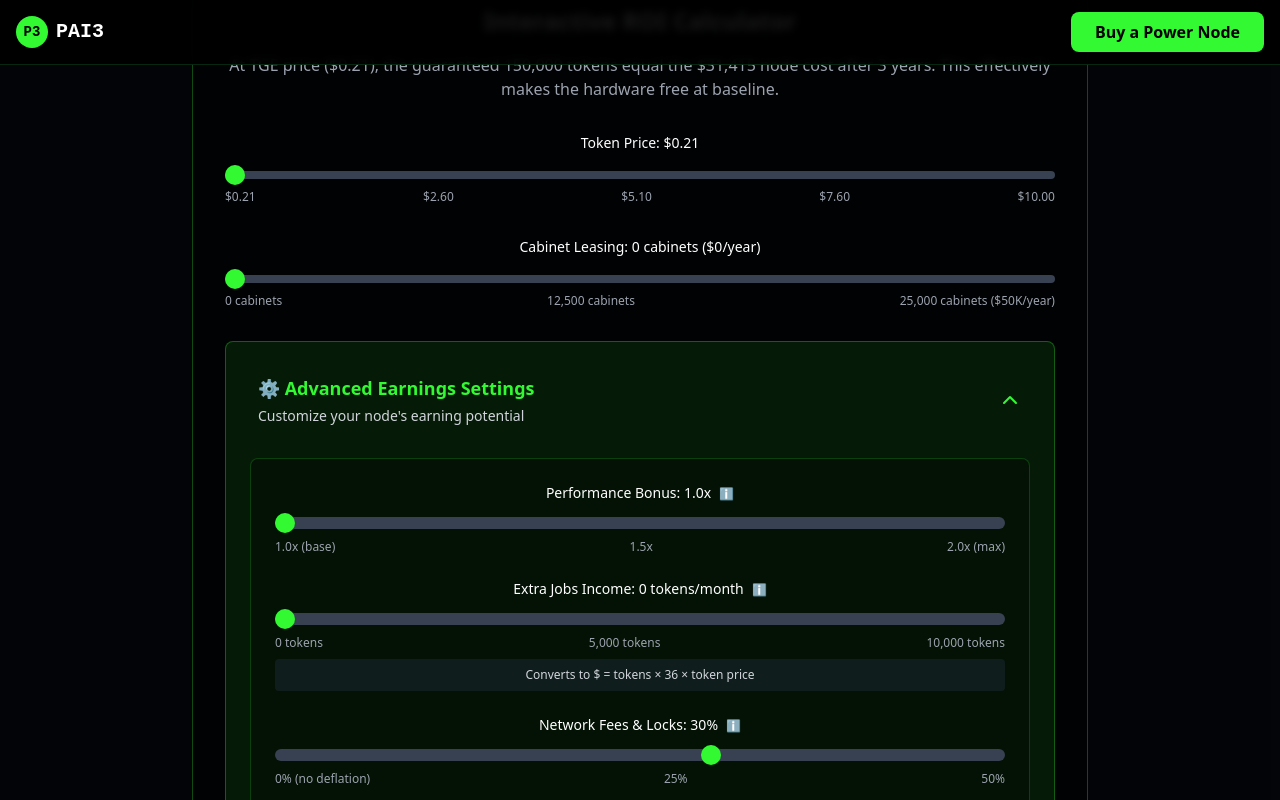
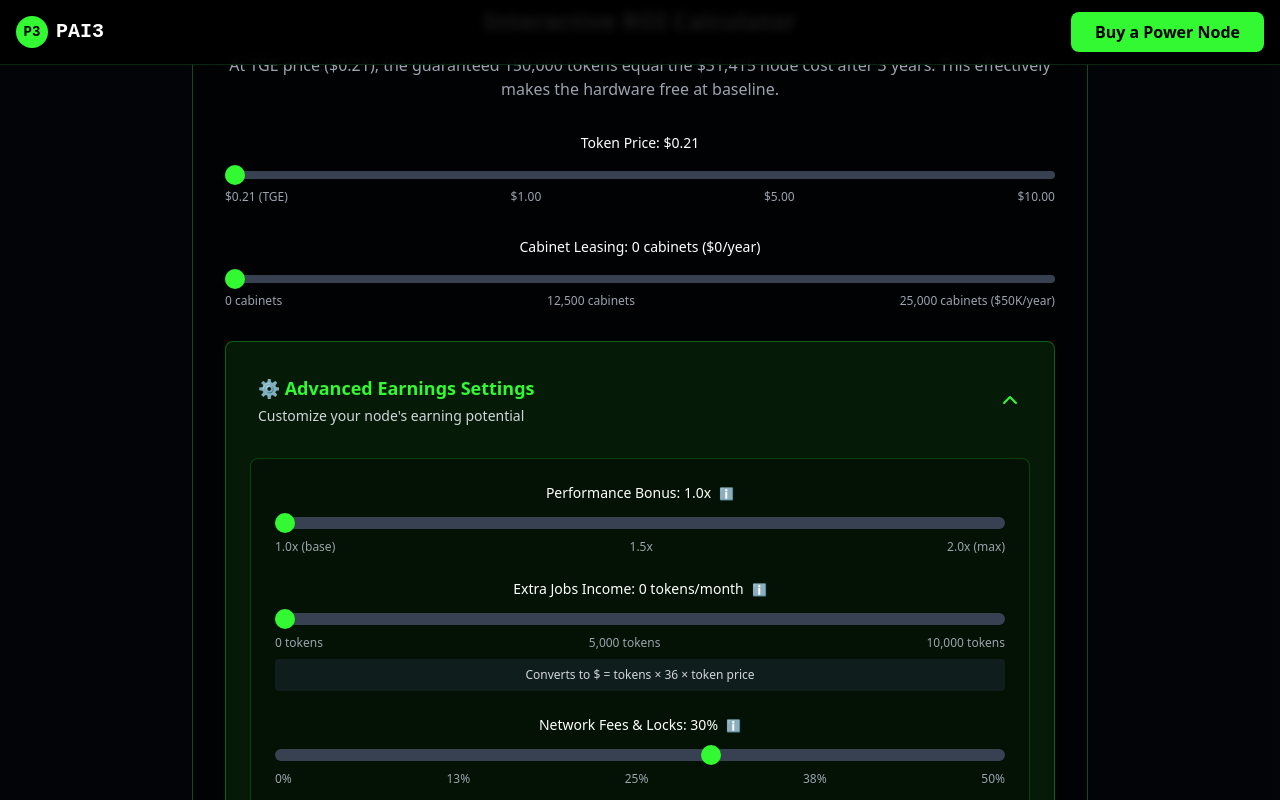
Before and after one commit to opsvoice/pai3-powernode, a React (Vite) app: page / in a window 1280 px wide. Both pictures are taken after a click on the button 640 px from the left and 2254 px from the top of the page. Shown: the part 1854-2654 px from the top of the page. Built offline with nearby package versions, Linux system fonts and the light colour scheme.

Commit message:
Updated PowerNodePage.tsx

```diff
--- a/src/components/PowerNodePage.tsx
+++ b/src/components/PowerNodePage.tsx
@@ -342,10 +342,9 @@ const PowerNodePage = () => {
                   className="w-full h-2 bg-gray-700 rounded-lg appearance-none cursor-pointer"
                 />
                 <div className="flex justify-between text-xs text-gray-400 mt-1">
-                  <span>$0.21</span>
-                  <span>$2.60</span>
-                  <span>$5.10</span>
-                  <span>$7.60</span>
+                  <span>$0.21 (TGE)</span>
+                  <span>$1.00</span>
+                  <span>$5.00</span>
                   <span>$10.00</span>
                 </div>
               </div>
@@ -457,8 +456,10 @@ const PowerNodePage = () => {
                         className="w-full h-3 bg-gray-700 rounded-lg appearance-none cursor-pointer"
                       />
                       <div className="flex justify-between text-xs text-gray-400 mt-1">
-                        <span>0% (no deflation)</span>
+                        <span>0%</span>
+                        <span>13%</span>
                         <span>25%</span>
+                        <span>38%</span>
                         <span>50%</span>
                       </div>
                     </div>
```
